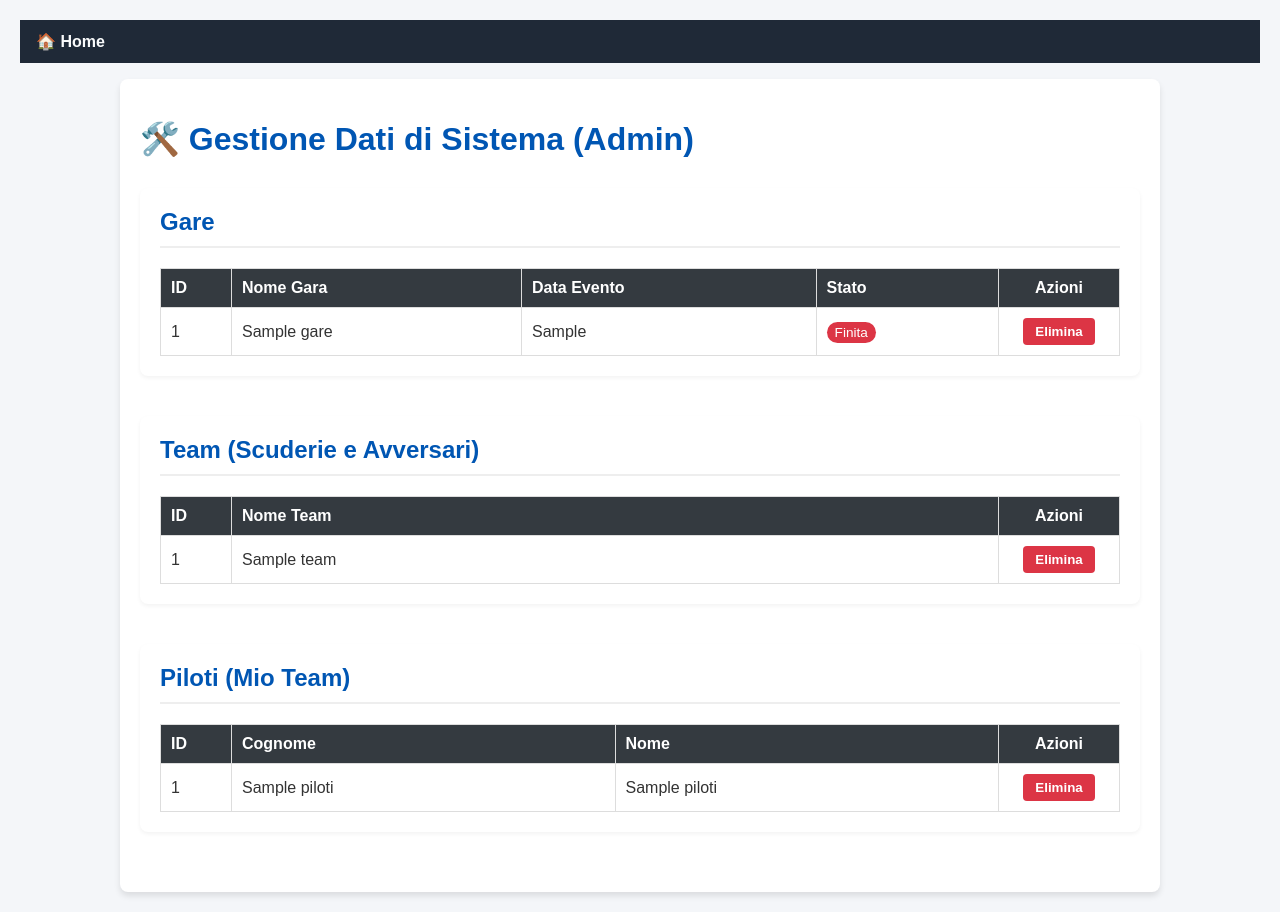
After one commit to zupeppe/GestioneGareSWS, a PHP site: template app/Views/admin/gestione_dati.php in a window 1280 px wide. The commit adds this page. Run offline with PHP 8.4, Linux system fonts and the light colour scheme; the template is opened without the code that fills it: most values are stand-ins (such as "Sample title", 1, 10 or a date in 2020); some libraries are stand-ins or nearby versions.

Commit message:
pannello admin cancellazione team e stato gare

```diff
--- /dev/null
+++ b/app/Views/admin/gestione_dati.php
@@ -0,0 +1,141 @@
+<!DOCTYPE html>
+<html lang="it">
+<head>
+    <meta charset="UTF-8">
+    <meta name="viewport" content="width=device-width, initial-scale=1.0">
+    <title>Gestione Dati - Admin</title>
+    <link rel="stylesheet" href="<?php echo BASE_URL; ?>/public/css/style.css">
+    <style>
+        .admin-section { margin-bottom: 40px; background: white; padding: 20px; border-radius: 8px; box-shadow: 0 2px 4px rgba(0,0,0,0.05); }
+        .admin-section h2 { margin-top: 0; color: #0056b3; border-bottom: 2px solid #eee; padding-bottom: 10px; }
+        table { width: 100%; border-collapse: collapse; margin-top: 15px; background: white; }
+        th, td { border: 1px solid #ddd; padding: 10px; text-align: left; }
+        th { background-color: #343a40; color: white; }
+        .btn-danger { background: #dc3545; color: white; padding: 6px 12px; border: none; border-radius: 4px; cursor: pointer; font-weight: bold; }
+        .btn-danger:hover { background: #c82333; }
+        .alert { padding: 15px; border-radius: 4px; margin-bottom: 20px; font-weight: bold; }
+        .alert-success { background: #d4edda; color: #155724; border: 1px solid #c3e6cb; }
+        .alert-danger { background: #f8d7da; color: #721c24; border: 1px solid #f5c6cb; }
+        form.inline-form { margin: 0; padding: 0; display: inline-block; }
+    </style>
+</head>
+<body style="background-color: #f4f6f9;">
+    <?php require_once BASE_PATH . '/app/Views/layout/navbar.php'; ?>
+
+    <div class="container" style="max-width: 1000px; margin: 0 auto; padding: 20px;">
+        <h1 style="margin-bottom: 30px;">🛠️ Gestione Dati di Sistema (Admin)</h1>
+
+        <?php if (isset($_SESSION['success'])): ?>
+            <div class="alert alert-success">
+                <?php echo htmlspecialchars($_SESSION['success']); unset($_SESSION['success']); ?>
+            </div>
+        <?php endif; ?>
+        <?php if (isset($_SESSION['error'])): ?>
+            <div class="alert alert-danger">
+                <?php echo htmlspecialchars($_SESSION['error']); unset($_SESSION['error']); ?>
+            </div>
+        <?php endif; ?>
+
+        <div class="admin-section">
+            <h2>Gare</h2>
+            <table>
+                <thead>
+                    <tr>
+                        <th style="width: 50px;">ID</th>
+                        <th>Nome Gara</th>
+                        <th>Data Evento</th>
+                        <th>Stato</th>
+                        <th style="width: 100px; text-align: center;">Azioni</th>
+                    </tr>
+                </thead>
+                <tbody>
+                    <?php foreach ($gare as $gara): ?>
+                        <tr>
+                            <td><?php echo (int)$gara['id']; ?></td>
+                            <td><?php echo htmlspecialchars($gara['nome_gara']); ?></td>
+                            <td><?php echo htmlspecialchars($gara['data_evento']); ?></td>
+                            <td>
+                                <?php if ($gara['stato'] === 'setup'): ?>
+                                    <span style="background: #6c757d; color: white; padding: 3px 8px; border-radius: 12px; font-size: 0.85em;">Setup</span>
+                                <?php elseif ($gara['stato'] === 'in_corso'): ?>
+                                    <span style="background: #28a745; color: white; padding: 3px 8px; border-radius: 12px; font-size: 0.85em;">In Corso</span>
+                                <?php else: ?>
+                                    <span style="background: #dc3545; color: white; padding: 3px 8px; border-radius: 12px; font-size: 0.85em;">Finita</span>
+                                <?php endif; ?>
+                            </td>
+                            <td style="text-align: center;">
+                                <form action="<?php echo BASE_URL; ?>/admindati/eliminagara/<?php echo (int)$gara['id']; ?>" method="POST" class="inline-form" onsubmit="return confirm('Azione irreversibile. Procedere con l\'eliminazione della gara? Tutti i dati collegati (stint, piloti gara, iscritti, ecc.) verranno persi.');">
+                                    <button type="submit" class="btn-danger">Elimina</button>
+                                </form>
+                            </td>
+                        </tr>
+                    <?php endforeach; ?>
+                    <?php if (empty($gare)): ?>
+                        <tr><td colspan="5" style="text-align: center; color: #6c757d;">Nessuna gara presente.</td></tr>
+                    <?php endif; ?>
+                </tbody>
+            </table>
+        </div>
+
+        <div class="admin-section">
+            <h2>Team (Scuderie e Avversari)</h2>
+            <table>
+                <thead>
+                    <tr>
+                        <th style="width: 50px;">ID</th>
+                        <th>Nome Team</th>
+                        <th style="width: 100px; text-align: center;">Azioni</th>
+                    </tr>
+                </thead>
+                <tbody>
+                    <?php foreach ($teams as $team): ?>
+                        <tr>
+                            <td><?php echo (int)$team['id']; ?></td>
+                            <td><?php echo htmlspecialchars($team['nome_team']); ?></td>
+                            <td style="text-align: center;">
+                                <form action="<?php echo BASE_URL; ?>/admindati/eliminateam/<?php echo (int)$team['id']; ?>" method="POST" class="inline-form" onsubmit="return confirm('Azione irreversibile. Procedere con l\'eliminazione del team?');">
+                                    <button type="submit" class="btn-danger">Elimina</button>
+                                </form>
+                            </td>
+                        </tr>
+                    <?php endforeach; ?>
+                    <?php if (empty($teams)): ?>
+                        <tr><td colspan="3" style="text-align: center; color: #6c757d;">Nessun team presente.</td></tr>
+                    <?php endif; ?>
+                </tbody>
+            </table>
+        </div>
+
+        <div class="admin-section">
+            <h2>Piloti (Mio Team)</h2>
+            <table>
+                <thead>
+                    <tr>
+                        <th style="width: 50px;">ID</th>
+                        <th>Cognome</th>
+                        <th>Nome</th>
+                        <th style="width: 100px; text-align: center;">Azioni</th>
+                    </tr>
+                </thead>
+                <tbody>
+                    <?php foreach ($piloti as $pilota): ?>
+                        <tr>
+                            <td><?php echo (int)$pilota['id']; ?></td>
+                            <td><?php echo htmlspecialchars($pilota['cognome']); ?></td>
+                            <td><?php echo htmlspecialchars($pilota['nome']); ?></td>
+                            <td style="text-align: center;">
+                                <form action="<?php echo BASE_URL; ?>/admindati/eliminapilota/<?php echo (int)$pilota['id']; ?>" method="POST" class="inline-form" onsubmit="return confirm('Azione irreversibile. Procedere con l\'eliminazione del pilota?');">
+                                    <button type="submit" class="btn-danger">Elimina</button>
+                                </form>
+                            </td>
+                        </tr>
+                    <?php endforeach; ?>
+                    <?php if (empty($piloti)): ?>
+                        <tr><td colspan="4" style="text-align: center; color: #6c757d;">Nessun pilota presente.</td></tr>
+                    <?php endif; ?>
+                </tbody>
+            </table>
+        </div>
+    </div>
+</body>
+</html>
--- a/app/Views/layout/navbar.php
+++ b/app/Views/layout/navbar.php
@@ -22,6 +22,7 @@
 
         <?php if ($ruolo === 'admin'): ?>
             <a href="<?php echo BASE_URL; ?>/user/index" style="color:#f9fafb; text-decoration:none; font-weight:bold;">👥 Gestione Utenti</a>
+            <a href="<?php echo BASE_URL; ?>/admindati" style="color:#f9fafb; text-decoration:none; font-weight:bold;">🛠️ Gestione Dati</a>
         <?php endif; ?>
     </div>
 
--- a/public/index.php
+++ b/public/index.php
@@ -56,7 +56,7 @@ if ($isLoggedIn) {
         // Accesso totale
     } elseif ($ruolo === 'team_manager') {
         // Tutto tranne gestione utenti
-        if ($controllerName === 'UserController') {
+        if ($controllerName === 'UserController' || strtolower($controllerName) === 'admindaticontroller') {
             $accessoNegato = true;
         }
     } elseif ($ruolo === 'muretto') {
```
Also changed, not shown: app/Controllers/AdminDatiController.php (added, +78 -0 lines), app/Controllers/GareController.php (+24 -0 lines), app/Models/Gara.php (+17 -0 lines), app/Views/home.php (+13 -2 lines).
